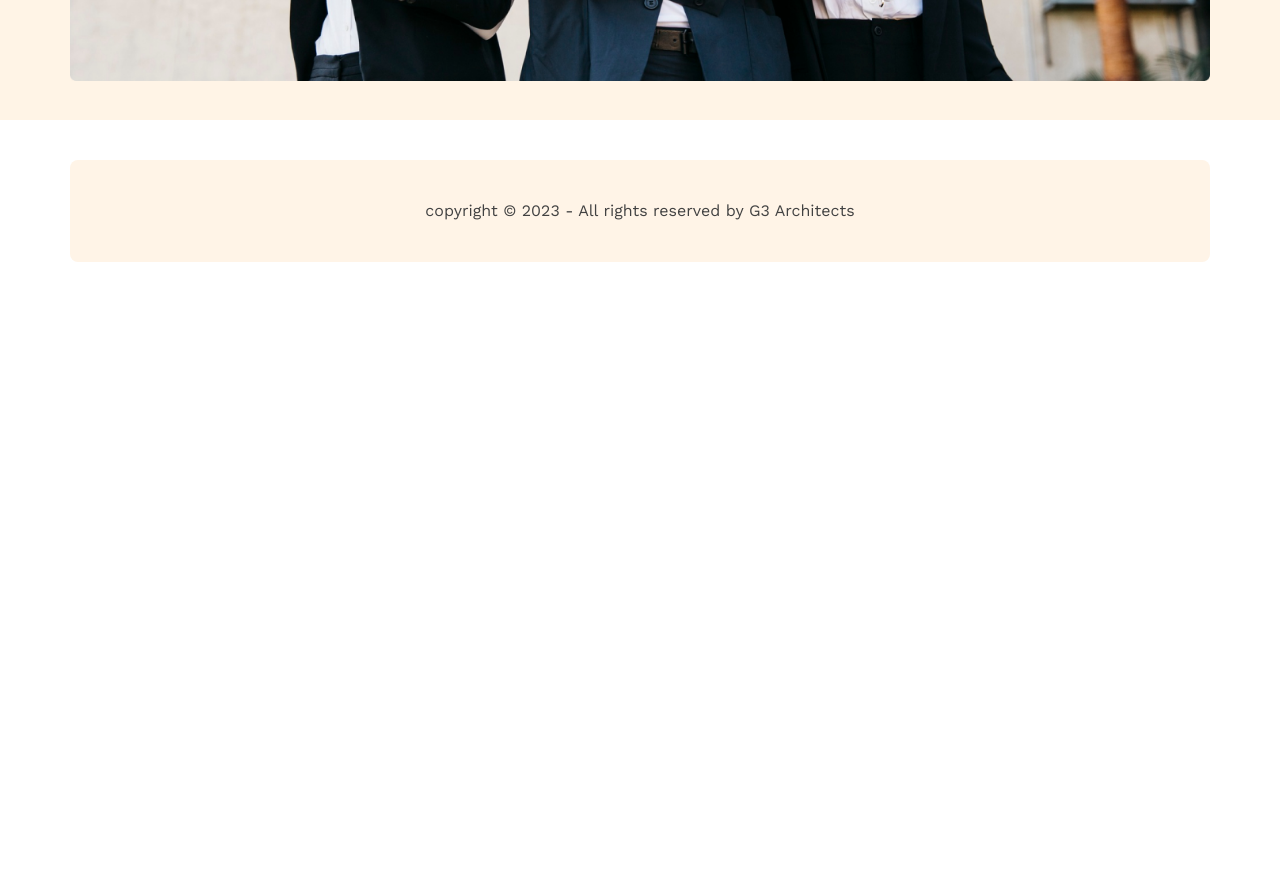
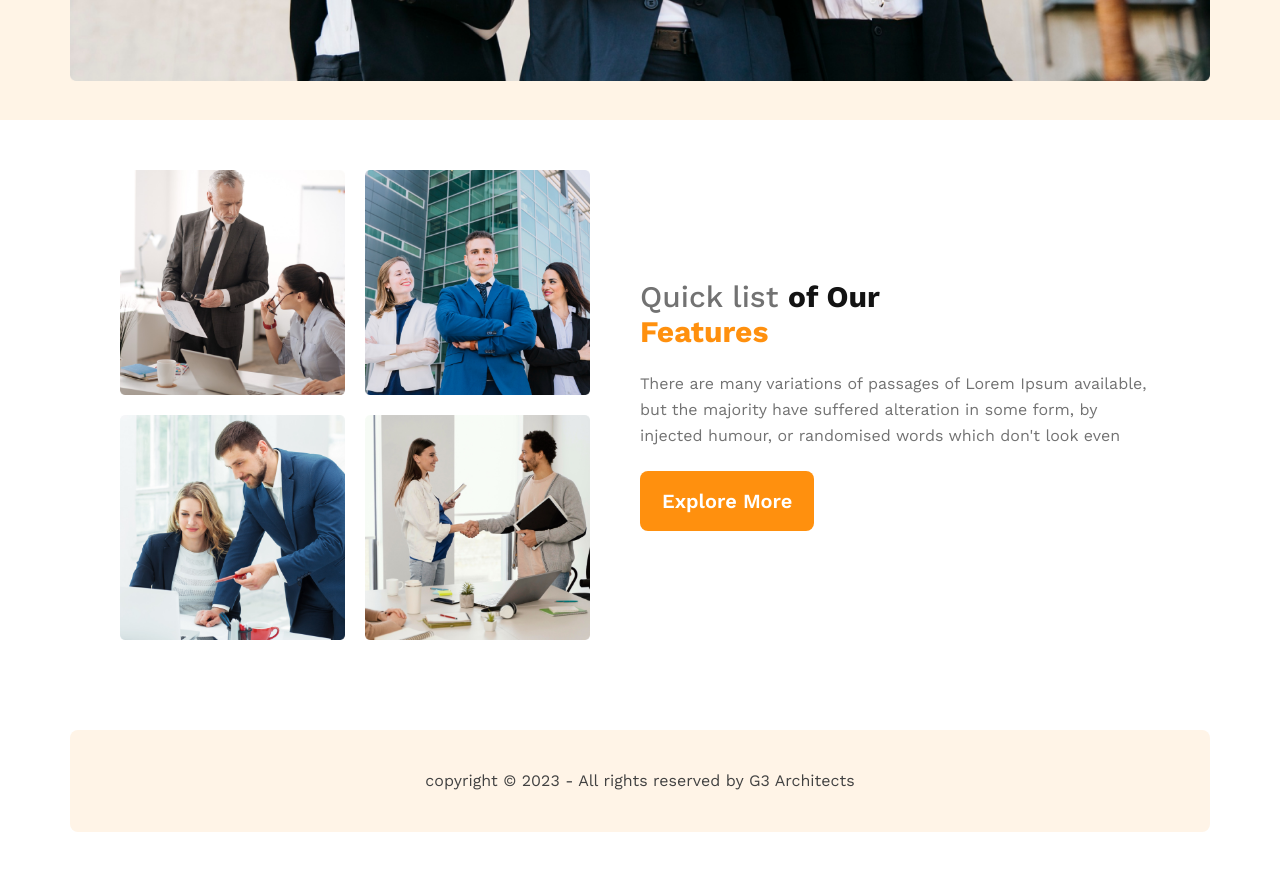
Before and after one commit to rabiulh6/g3-architects-website, a plain HTML site: page index.html in a window 1280 px wide. Shown: the part 860-1730 px from the top of the page. Before the commit the page ends 1202 px from the top, so only its background shows below. Drawn offline with nearby package versions, Linux system fonts and the light colour scheme.

Commit message:
Quick Features Section added

```diff
--- a/assets/css/responsive.css
+++ b/assets/css/responsive.css
@@ -12,6 +12,12 @@ Large	        ≥992px
         padding-right: 12px;
     }
 
+    .primary-btn {
+        padding: 14px 20px;
+        border-radius: 8px;
+        font-size: 1rem;
+    }
+
     .header-content {
         flex-direction: column;
     }
@@ -22,6 +28,15 @@ Large	        ≥992px
 
     .hero-desc {
         padding: 10px 20px;
+    }
+
+    .qf-content {
+        flex-direction: column-reverse;
+        padding: 50px 10px;
+    }
+
+    .qf-left {
+        padding: 30px 0 0 0;
     }
 }
 
@@ -39,6 +54,10 @@ Large	        ≥992px
     .hero-desc {
         padding: 10px 20px;
     }
+
+    .qf-content {
+        padding: 20px;
+    }
 }
 
 /* Medium Screen Styles */
--- a/assets/css/style.css
+++ b/assets/css/style.css
@@ -40,8 +40,8 @@ a {
   font-style: normal;
   font-weight: 600;
   line-height: normal;
+  display: inline-block;
 }
-
 
 .deft-text {
   color: #727272;
@@ -53,7 +53,6 @@ a {
 }
 
 /* Header Design */
-
 #header {
   background-color: rgba(255, 144, 14, 0.10);
   /* position: sticky; */
@@ -126,9 +125,52 @@ a {
   padding: 10px 120px;
 }
 
+/* Quick Features Styles */
 
+.qf-content {
+  display: flex;
+  align-items: center;
+  padding: 50px;
+}
 
+.qf-left {
+  flex-basis: 50%;
+  padding-right: 50px;
+}
 
+.qf-title {
+  font-size: 1.87rem;
+  font-weight: 500;
+  color: #727272;
+  line-height: normal;
+}
+
+/* .qf-title .one{} */
+.qf-title .two {
+  font-weight: 700;
+  color: #131313;
+}
+
+.qf-title .three {
+  font-weight: 700;
+  color: #FF900E;
+}
+
+.qf-desc {
+  padding: 22px 0;
+  text-align: left;
+}
+
+.qf-right {
+  flex-basis: 50%;
+  text-align: left;
+}
+
+.qf-img-container {
+  display: grid;
+  grid-template-columns: repeat(2, 1fr);
+  gap: 20px
+}
 
 
 
--- a/index.html
+++ b/index.html
@@ -56,18 +56,49 @@
         </div>
       </div>
     </section>
+    <!-- Hero Section End -->
+    <!-- Quick Features Start -->
+    <section class="quick-features" id="quickFeatures">
+      <div class="container">
+        <div class="qf-content">
+          <div class="qf-left">
+            <div class="qf-img-container">
+              <img src="assets/images/team1.png" alt="Team One" class="qi-img">
+              <img src="assets/images/team2.png" alt="Team Two" class="qi-img">
+              <img src="assets/images/team3.png" alt="Team Three" class="qi-img">
+              <img src="assets/images/team4.png" alt="Team Four" class="qi-img">
+            </div>
+          </div>
+          <div class="qf-right">
+            <div class="qf-text-container">
+              <h2 class="qf-title"> <span class="one">Quick list</span> <span class="two">of Our</span> <br> <span
+                  class="three">Features</span> </h2>
+              <p class="qf-desc deft-text">
+                There are many variations of passages of Lorem Ipsum available, but the majority have suffered
+                alteration in some form, by injected humour, or randomised words which don't look even
+              </p>
+              <a href="#header" class="qf-button primary-btn"> Explore More</a>
+            </div>
+          </div>
+        </div>
+      </div>
+    </section>
+    <!-- Quick Features end -->
+
 
 
   </main>
+  <!-- Footer Start -->
   <footer class="footer" id="footer">
     <div class="container">
       <div class="footer-content">
         <p class="copyright-text deft-text">
-           copyright &copy; 2023 - All rights reserved by G3 Architects
+          copyright &copy; 2023 - All rights reserved by G3 Architects
         </p>
       </div>
     </div>
   </footer>
+  <!-- Footer End  -->
 </body>
 
 </html>
```
